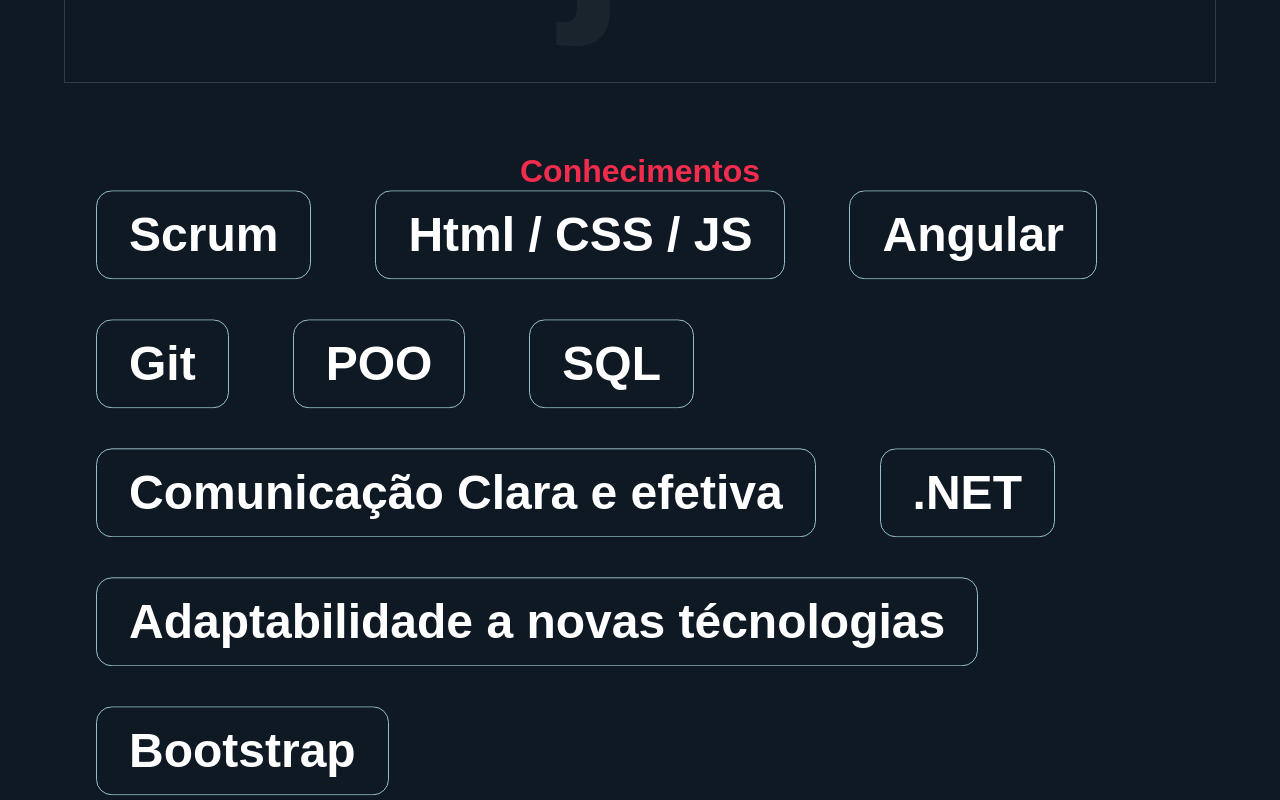
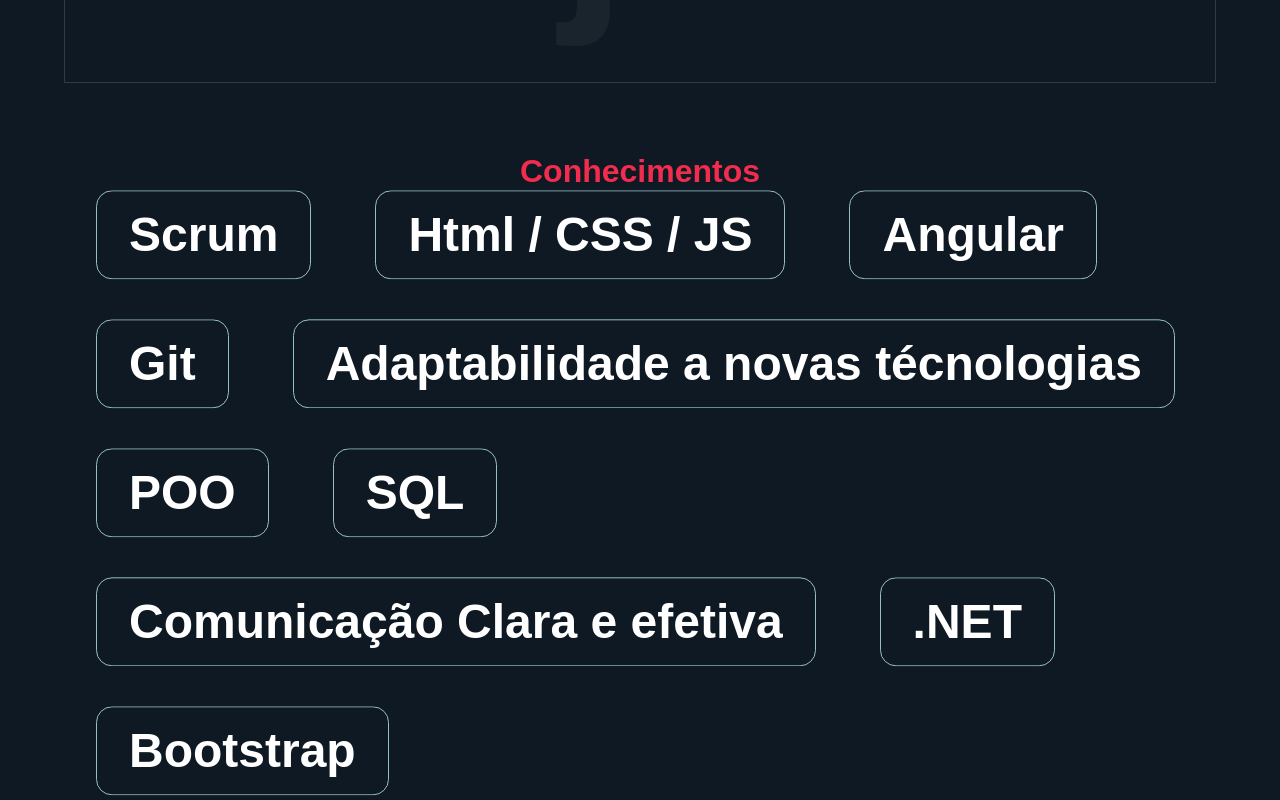
Before and after one commit to Otavio19/Portfolio-OtavioAfonso, an Angular app: page / in a window 1280 px wide. Shown: the part 2200-3000 px from the top of the page. Built offline with nearby package versions, Linux system fonts and the light colour scheme.

Commit message:
skills update

```diff
--- a/src/app/components/skills/skills.component.css
+++ b/src/app/components/skills/skills.component.css
@@ -63,9 +63,16 @@
   }
 
   @media (max-width: 1900px) {
+
+    #skills
+    {
+        max-height: 100vh;
+        position: relative;
+    }
+
     .boxContainer
     {
-      height: 90vh;
+      max-height: 90vh;
     }
 
     .CardSkill
--- a/src/app/components/skills/skills.component.html
+++ b/src/app/components/skills/skills.component.html
@@ -16,6 +16,9 @@
             <h1>Git</h1>
         </div>
         <div class="CardSkill">
+            <h1>Adaptabilidade a novas técnologias</h1>
+        </div>
+        <div class="CardSkill">
             <h1>POO</h1>
         </div>
 
@@ -29,9 +32,6 @@
             <h1>.NET</h1>
         </div>
         <div class="CardSkill">
-            <h1>Adaptabilidade a novas técnologias</h1>
-        </div>
-        <div class="CardSkill">
             <h1>Bootstrap</h1>
         </div>
 
```
